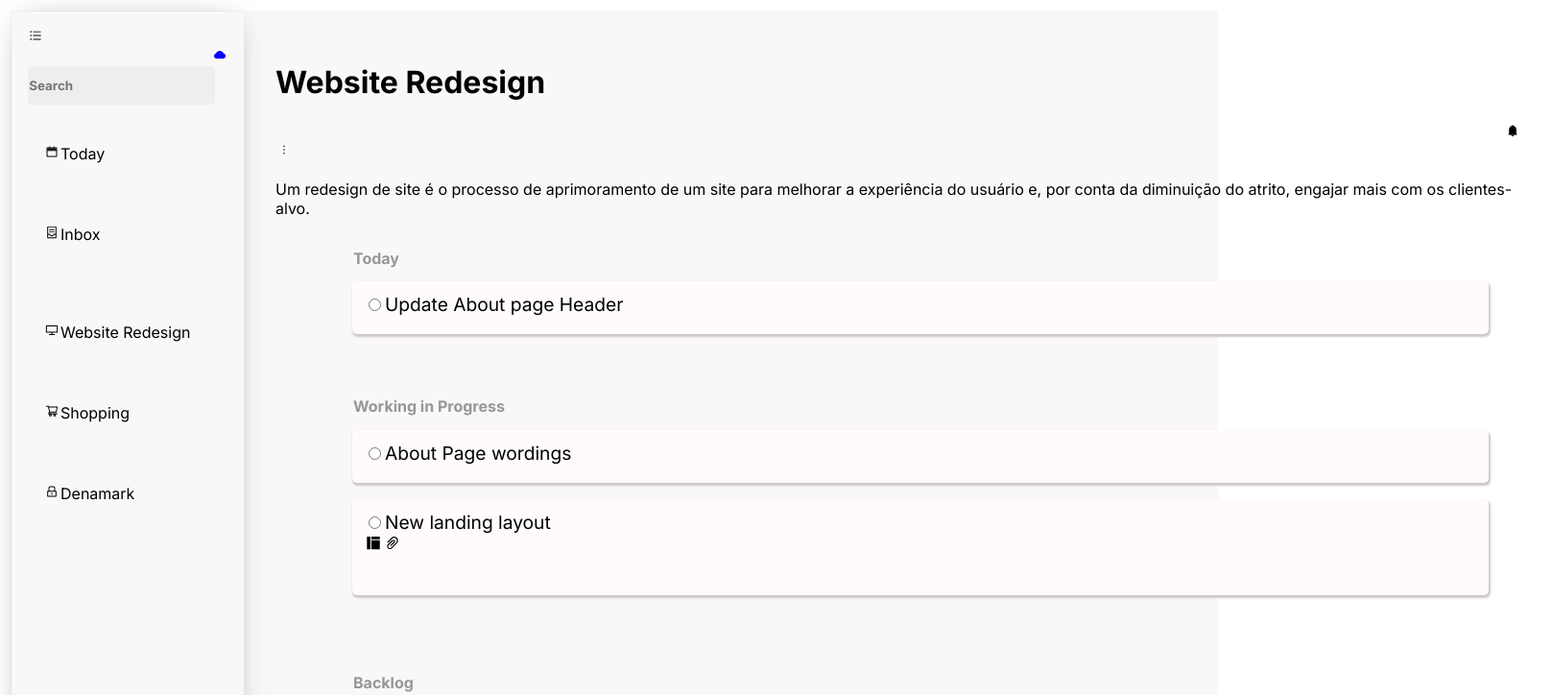
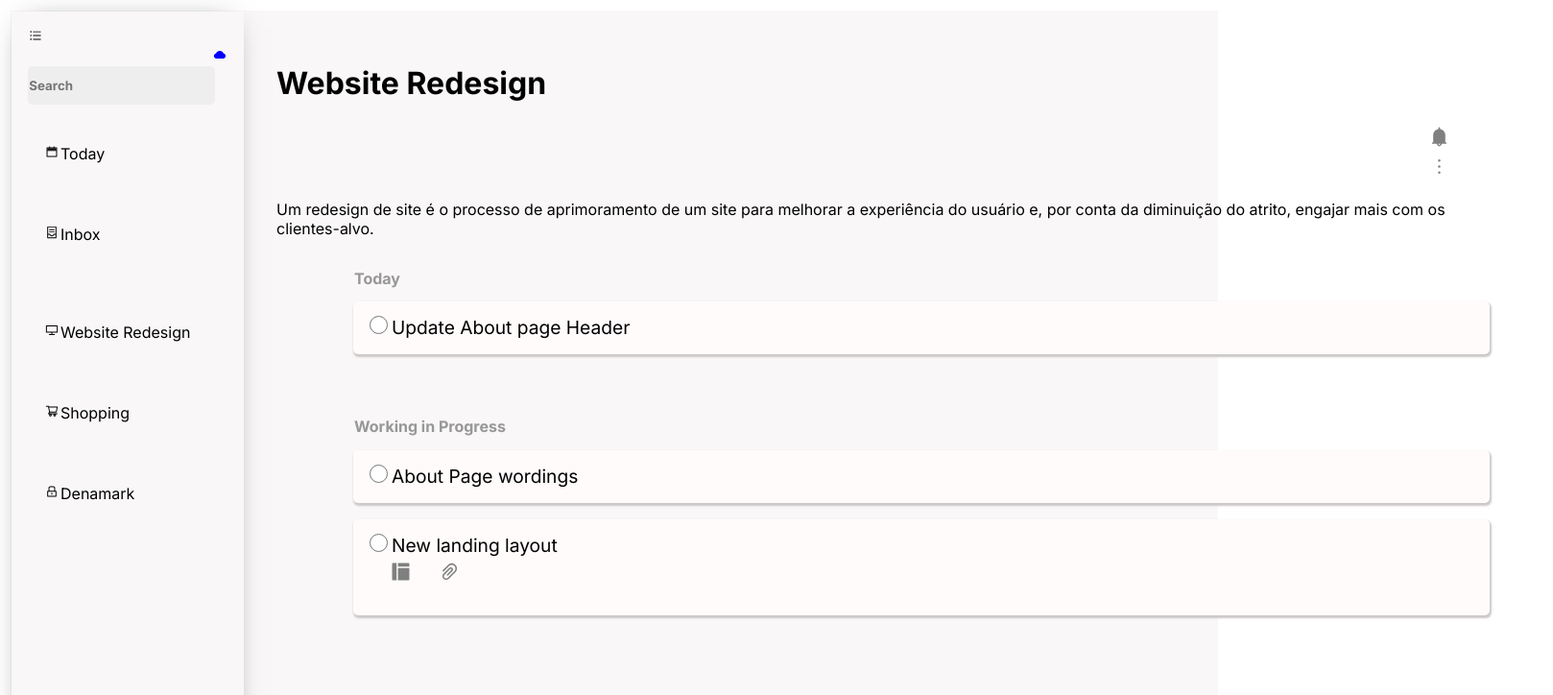
Before and after one commit to andersonDnz/Projeto-React.js, a React (Create React App) app: page /Web in a window 1280 px wide. Shown: the top 724 px of the page at 96% size, 1618 px wide, since content can reach past the window. Built offline with nearby package versions, Linux system fonts and the light colour scheme.

Commit message:
alterações svg

```diff
--- a/src/Components/Inputs/Marc.js
+++ b/src/Components/Inputs/Marc.js
@@ -43,7 +43,7 @@ function Marc() {
 
             <section className={styles.input6}>
                 <input type="radio" id="vazio" name="vazio" value="vazio" />
-                <label>New case study thumbnails </label>
+                <label>New case study thumbnails</label>
             </section>
 
             </form>
--- a/src/Components/Inputs/Marc.module.css
+++ b/src/Components/Inputs/Marc.module.css
@@ -62,6 +62,7 @@ h2 {
     padding: 12px;
     box-shadow: 1px 2px 2px 1px rgb(205, 200, 200);
 }
+
 .input5 {
     width: 74rem;
     height: 100px;
@@ -87,16 +88,19 @@ h2 {
     box-shadow: 1px 2px 2px 1px rgb(205, 200, 200);
 }
 
-
-.marc input {
+section input {
     cursor: pointer;
-
+    border: 30px;
+    width: 19px;
+    height: 19px;
 }
 
-.marc svg {
-   width: 50px;
+section svg{
+   width: 25px;
+   height: 29px;
+   color: grey;
    cursor: pointer;
-   justify-content: space-between;
-   margin-left: 75rem;
-   margin: 1px;
+   margin-bottom: 16px;
+   margin-left: 25px;
+   border-radius: 5px;
 }
--- a/src/Components/Pages/Web.js
+++ b/src/Components/Pages/Web.js
@@ -7,16 +7,15 @@ import Marc from '../Inputs/Marc';
 
 function Web( {img} ) {
     return(
-        <div className={styles.web}>
+        <main className={styles.web}>
         <h1>Website Redesign</h1>
-             <AiFillBell className={styles.not}/>
-             <AiOutlineMore/>
-        <div >
 
-        </div>
+            <AiFillBell/>
+            <AiOutlineMore/>
+
             <p>Um redesign de site é o processo de aprimoramento de um site para melhorar a experiência do usuário e, por conta da diminuição do atrito, engajar mais com os clientes-alvo.</p>
             <Marc/>
-        </div>
+        </main>
     );
 };
 
--- a/src/Components/Pages/Web.module.css
+++ b/src/Components/Pages/Web.module.css
@@ -1,29 +1,21 @@
 .web {
    top: 25px;
    padding: 2rem;
+   margin: 1px;
 
 }
 
-.web svg {
-   width: 20px;
-   justify-content: space-between;
-
+main svg {
+   width: 25px;
+   height: 25px;
+   color: grey;
+   cursor: pointer;
+   border-right: 1px;
+   margin: 1px;
+   margin-inline-start:1px ;
+   margin-left: 75rem;
 }
 
-.web svg:hover {
-   color:turquoise;
+main svg:hover {
+   color: black;
 }
-
-.web img {
-   width: 50px;
-   cursor: pointer;
-   margin-left: 80rem;
-   padding: 1px;
-}
-
-.not {
-   width: 50px;
-   cursor: pointer;
-   margin-left: 80rem;
-   padding: 1px;
-}
```
